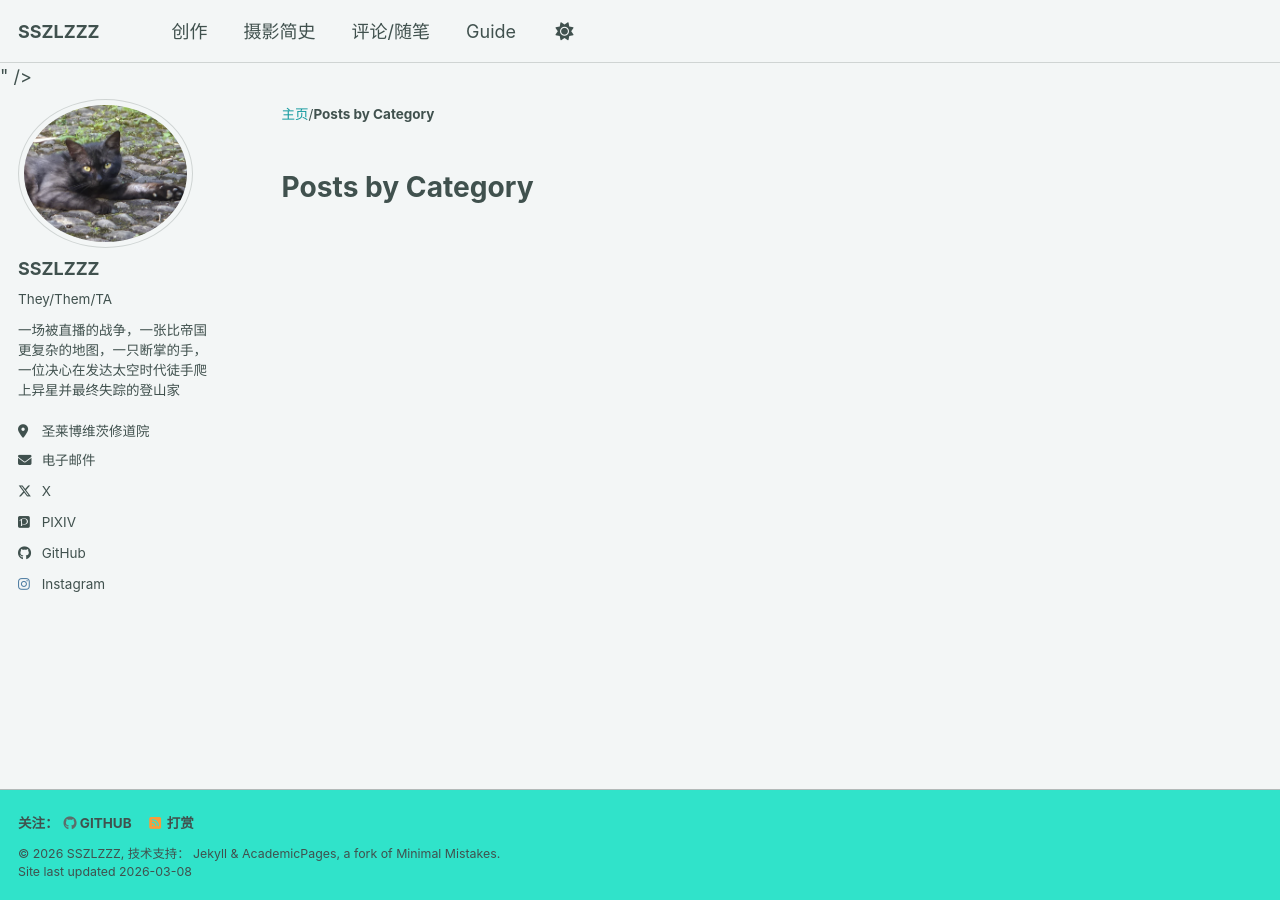
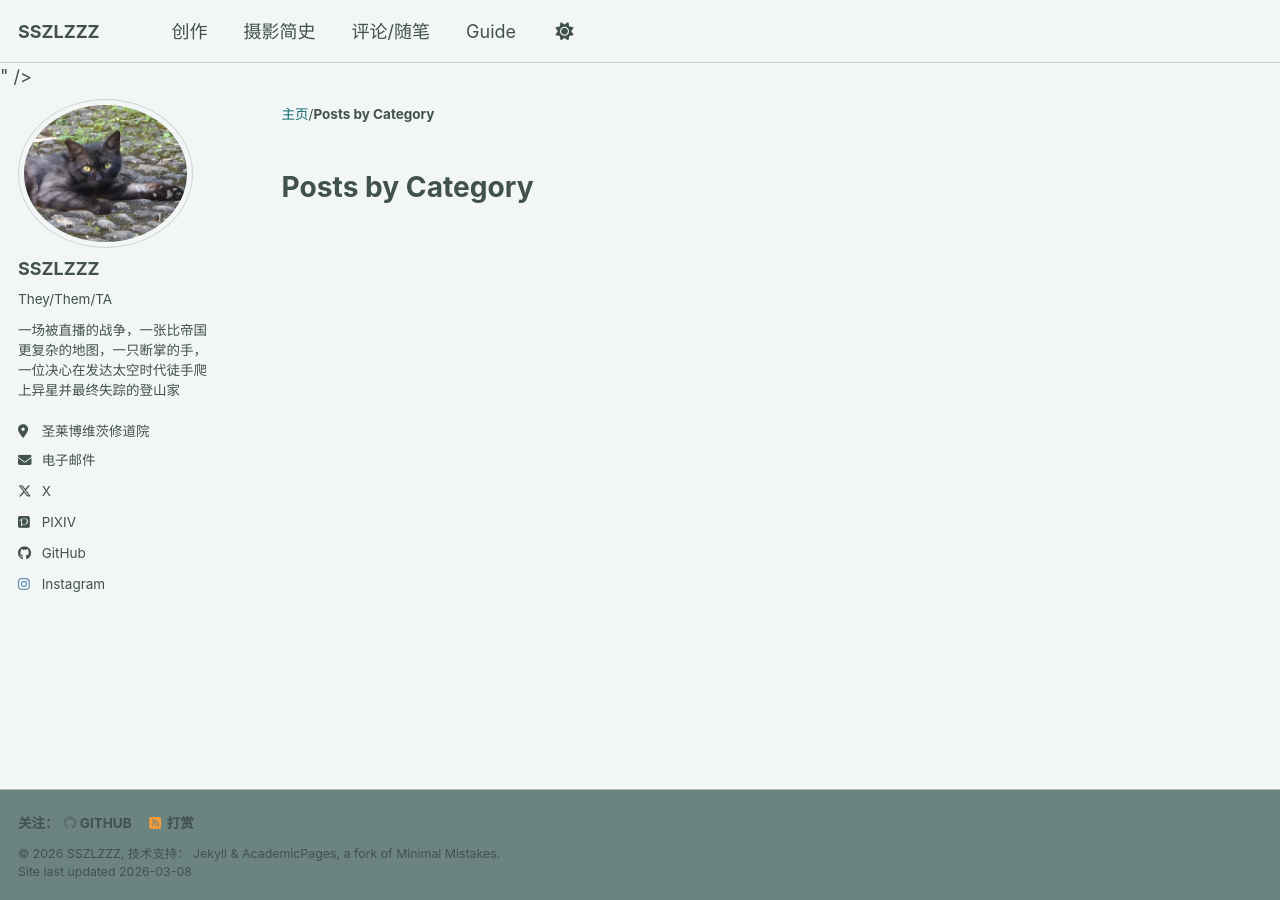
Before and after one commit to bebsgddgdghddh/sszlzzz, a Jekyll site: the page built from _pages/category-archive.html, in a window 1280 px wide. Built offline with Jekyll 4.4.1, drawn with Linux system fonts in a browser that asks for light colours; a script bundle is joined from its source files by our own code; library files that are not in the unit come from our copies.

Commit message:
Update _mint_light.scss

```diff
--- a/_sass/theme/_mint_light.scss
+++ b/_sass/theme/_mint_light.scss
@@ -2,7 +2,7 @@
   MINT THEME - LIGHT VERSION
   ========================================================================== */
 /* Color codes used for the theme */
-$primary-color              : #11999e;
+$primary-color              : #BAC8B1;
 $dark-primary-color         : mix(#000, $primary-color, 40%);
 $darker-primary-color       : mix(#000, $primary-color, 60%);
 $light-primary-color        : mix(#fff, $primary-color, 50%);
@@ -12,18 +12,18 @@
 $background-lighter        : #fafbfb;
 $text                      : #40514e;
 $text-muted                : #5c6d6a;
-$link                      : #11999e;
+$link                      : #0d6b6e;
 $link-dark                 : mix(#000, $link, 25%);
 $link-light                : mix(#fff, $link, 25%);
-$footer                    : #30e3ca;
+$footer                    : #6c8480;
 $border                    : mix(#fff, #40514e, 75%);
 $border-dark               : mix(#fff, #40514e, 60%);
 
 /* Color codes used for the site */
-$danger-color               : #e74c3c;
-$info-color                 : #11999e;
+$danger-color               : #7b261d;
+$info-color                 : #32bb9d;
 $notice-color               : #30e3ca;
-$success-color              : #2ecc71;
+$success-color              : #2eb667;
 $warning-color              : #f39c12;
 
 /* Other basic settings for the template */
```
